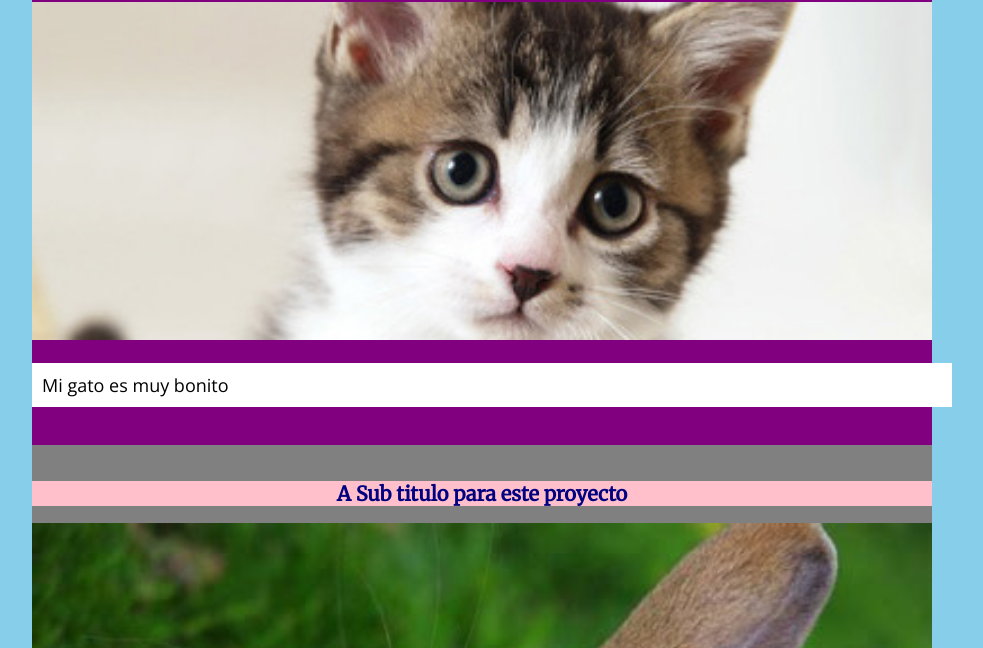
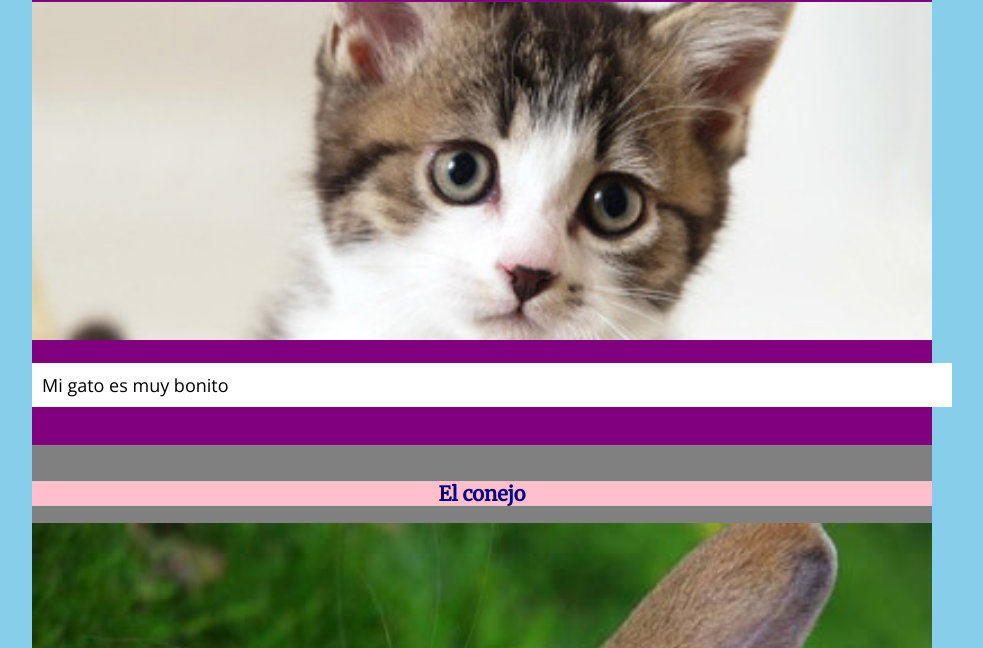
Before and after one commit to Tokytoo/m02-g17, a plain HTML site: page index.html in a window 1280 px wide. Shown: the part 102-750 px from the top of the page, without its empty margins (158-1141 px from the left). Drawn offline with nearby package versions, Linux system fonts and the light colour scheme.

Commit message:
Cambio subtitulo segunda foto

```diff
--- a/index.html
+++ b/index.html
@@ -31,7 +31,7 @@
 
 	<div id="contenedor">
 
-		<h2>A Sub titulo para este proyecto</h2>
+		<h2>El conejo</h2>
 				<img src="img/imagen02.jpg">
 		<p>-Otro párrafo cortito...</p>
 
```
